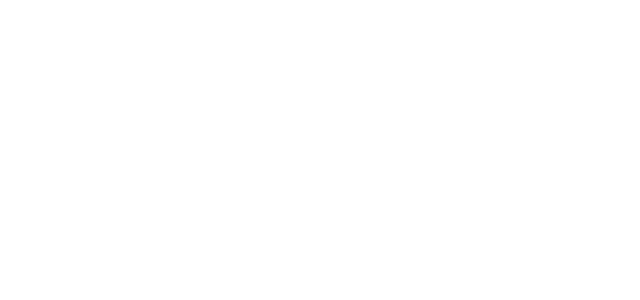
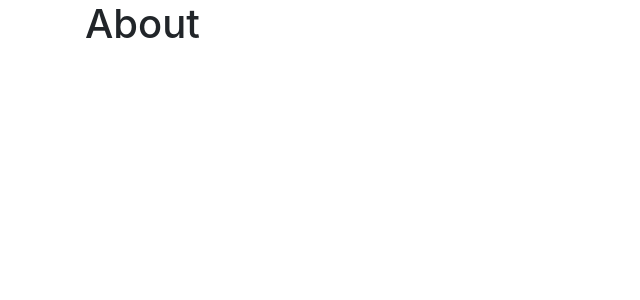
Before and after one commit to IHIutch/heroku-nuxt, a Nuxt app: page /About in a window 1280 px wide. Before the commit this address had no page. Shown: the top 300 px of the page, without its empty margins (0-640 px from the left). Built offline with nearby package versions, Linux system fonts and the light colour scheme.

Commit message:
add about

```diff
--- /dev/null
+++ b/pages/About.vue
@@ -0,0 +1,11 @@
+<template>
+  <div class="container">
+    <div>
+      <h1>About</h1>
+    </div>
+  </div>
+</template>
+
+<script>
+export default {}
+</script>
--- a/pages/index.vue
+++ b/pages/index.vue
@@ -21,14 +21,16 @@
           class="button--grey"
         >
           GitHub
-        </a>
+          <nuxt-link to="/about">About</nuxt-link>
       </div>
     </div>
   </div>
 </template>
 
 <script>
-export default {}
+export default {
+  name: "About"
+}
 </script>
 
 <style>
```
